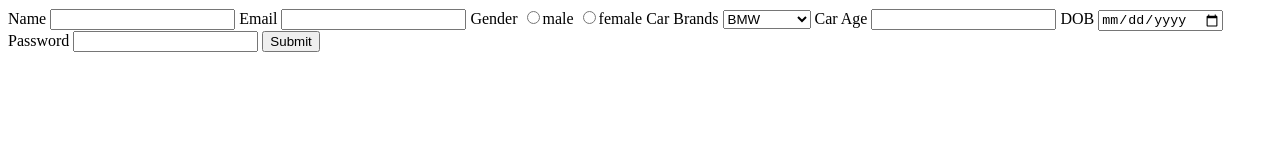
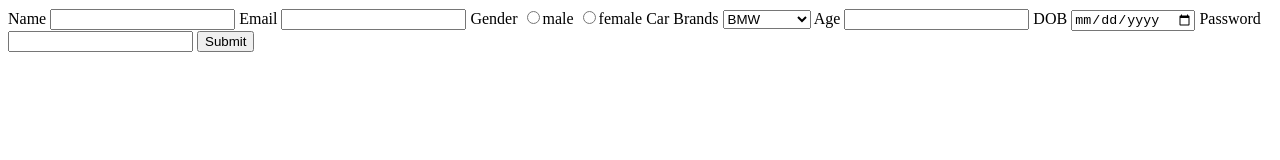
Before and after one commit to acciojob/signup-form-car-Sai711821, a website: page main.html in a window 1280 px wide. Drawn offline with Linux system fonts and the light colour scheme.

Commit message:
created a submission

```diff
--- a/main.html
+++ b/main.html
@@ -24,8 +24,8 @@
 		<option>Audi</option>
 		<option>Merecedez</option>
 	</select>
-	<label for="carage">Car Age</label>
-	<input type="number" id="carage" required>
+	<label for="age">Age</label>
+	<input type="number" id="age" required>
 	<label for="dob">DOB</label>
 	<input type="date" id="dob" required>
 	<label for="password">Password</label>
```
